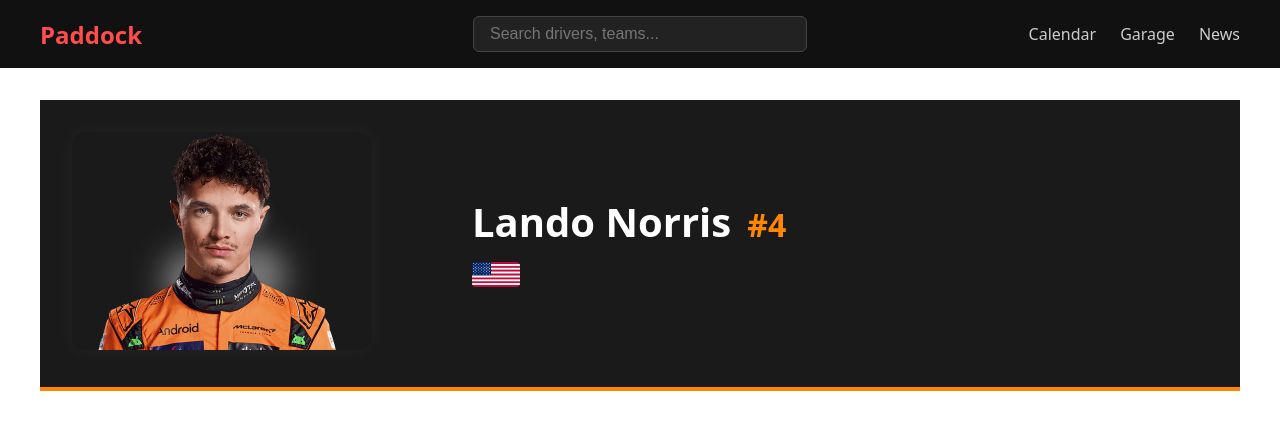
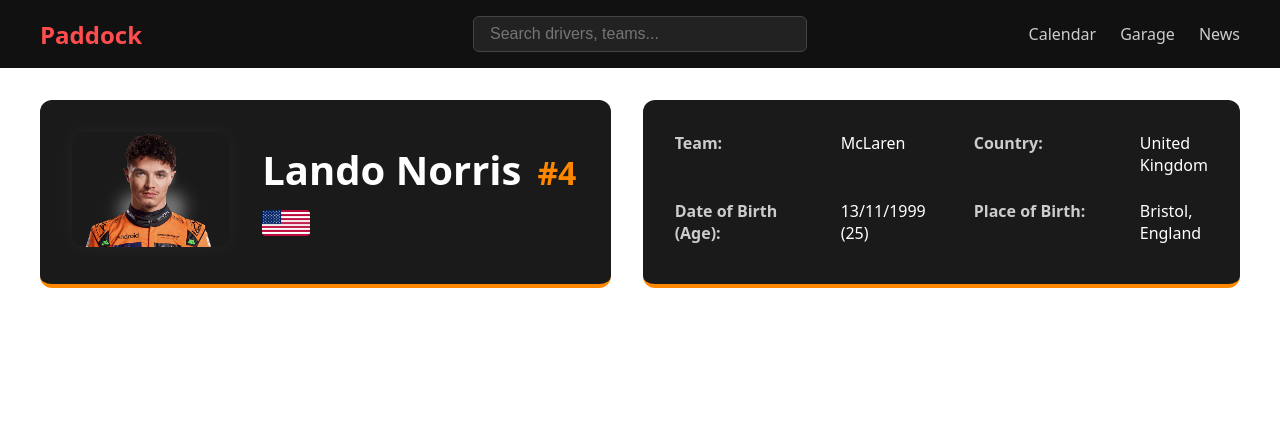
Before and after one commit to FranciscoJavierC/PaddockApp, a React (Vite) app in the folder paddock-frontend/: page /drivers/1 in a window 1280 px wide. Shown: the top 430 px of the page. Built offline with nearby package versions, Linux system fonts and the light colour scheme.

Commit message:
Added drive info information

```diff
--- a/paddock-frontend/src/components/DriverDetail.jsx
+++ b/paddock-frontend/src/components/DriverDetail.jsx
@@ -1,5 +1,6 @@
 import React from "react";
 import DriverHero from "./DriverHero";
+import DriverInfo from "./DriverInfo";
 import "../styles/DriverDetail.css";
 import { useParams } from "react-router-dom";
 
@@ -8,7 +9,10 @@
 
   return (
     <div className="detailPage">
-      <DriverHero />
+      <div className="driverLayout">
+        <DriverHero />
+        <DriverInfo />
+      </div>
     </div>
   );
 };
--- a/paddock-frontend/src/components/DriverInfo.jsx
+++ b/paddock-frontend/src/components/DriverInfo.jsx
@@ -0,0 +1,40 @@
+import React from "react";
+import "../styles/DriverInfo.css";
+
+const driver = [
+    {
+        teamName: "McLaren",
+        country: "United Kingdom",
+        dobAge: "13/11/1999 (25)",
+        birthPlace: "Bristol, England"
+    }
+]
+
+const DriverInfo = () => {
+    const i = driver[0];
+
+    return (
+        <div className="infoContainer">
+            <div className="infoGrid">
+                <div className="infoItem">
+                    <span className="label">Team:</span>
+                    <span className="value">{i.teamName}</span>
+                </div>
+                <div className="infoItem">
+                    <span className="label">Country:</span>
+                    <span className="value">{i.country}</span>
+                </div>
+                <div className="infoItem">
+                    <span className="label">Date of Birth (Age):</span>
+                    <span className="value">{i.dobAge}</span>
+                </div>
+                <div className="infoItem">
+                    <span className="label">Place of Birth:</span>
+                    <span className="value">{i.birthPlace}</span>
+                </div>
+            </div>
+        </div>
+    );
+};
+
+export default DriverInfo;
--- a/paddock-frontend/src/styles/DriverDetail.css
+++ b/paddock-frontend/src/styles/DriverDetail.css
@@ -3,3 +3,9 @@
     max-width: 1200px;
     margin: 0 auto;
 }
+
+.driverLayout {
+  display: flex;
+  gap: 2rem;
+  align-items: stretch;
+}
--- a/paddock-frontend/src/styles/DriverHero.css
+++ b/paddock-frontend/src/styles/DriverHero.css
@@ -4,9 +4,10 @@
   gap: 2rem;
   padding: 2rem;
   background-color: #1a1a1a;
-  border-bottom: 4px solid #ff8700; /* optional: team color */
-  max-width: 1200px;
+  border-bottom: 4px solid #ff8700;
+  float: left;
   margin: 0 auto;
+  border-radius: 12px;
 }
 
 .driverImageWrapper {
--- a/paddock-frontend/src/styles/DriverInfo.css
+++ b/paddock-frontend/src/styles/DriverInfo.css
@@ -0,0 +1,29 @@
+.infoContainer {
+  background-color: #1a1a1a;
+  padding: 2rem;
+  border-radius: 12px;
+  border-bottom: 4px solid #ff8700;
+}
+
+.infoGrid {
+  display: grid;
+  grid-template-columns: repeat(2, 1fr);
+  gap: 1.5rem 3rem;
+}
+
+.infoItem {
+  display: flex;
+  flex-direction: row;
+  gap: 1rem;
+}
+
+.label {
+  color: #ccc;
+  font-weight: 600;
+  min-width: 150px;
+}
+
+.value {
+  color: white;
+  font-weight: 500;
+}
```
